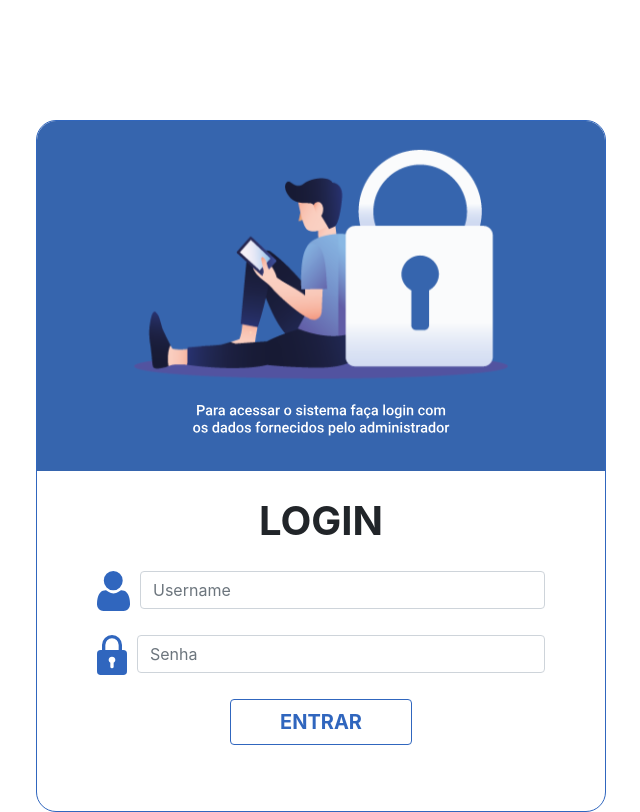
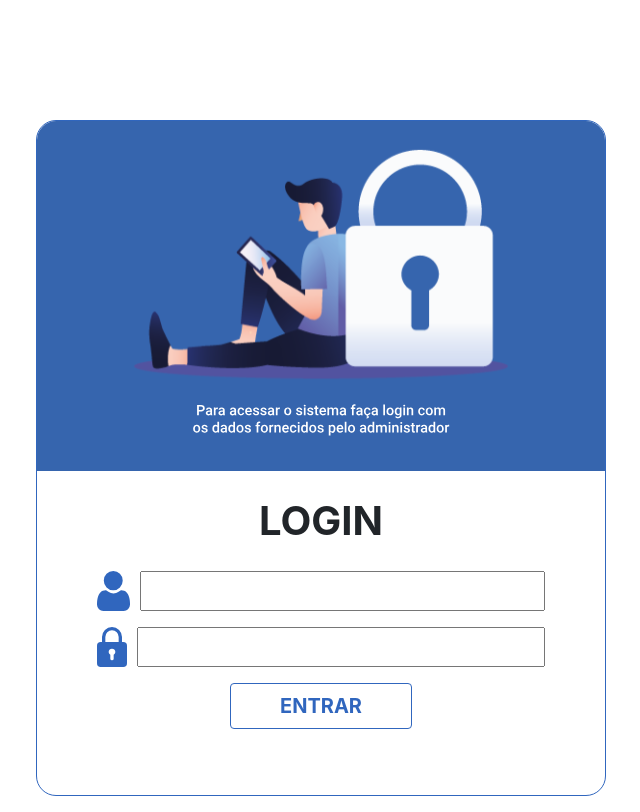
Before and after one commit to tiagobellaver/trabalhoLAB, a React (Create React App) app in the folder frontend/: page /login in a window 1280 px wide. Shown: the whole page, without its empty margins (319-959 px from the left). Built offline with nearby package versions, Linux system fonts and the light colour scheme.

Commit message:
Login Page

```diff
--- a/frontend/package.json
+++ b/frontend/package.json
@@ -13,13 +13,16 @@
     "classnames": "^2.2.6",
     "firebase": "^7.22.0",
     "font-awesome": "^4.7.0",
+    "formik": "^2.2.5",
+    "history": "^5.0.0",
     "react": "^16.13.1",
     "react-bootstrap": "^1.3.0",
     "react-dom": "^16.13.1",
     "react-router": "^5.2.0",
     "react-router-dom": "^5.2.0",
     "react-scripts": "3.4.3",
-    "reactstrap": "^8.6.0"
+    "reactstrap": "^8.6.0",
+    "yup": "^0.30.0"
   },
   "scripts": {
     "start": "react-scripts start",
--- /dev/null
+++ b/frontend/src/history.js
@@ -0,0 +1,5 @@
+import { createBrowserHistory} from 'history'
+
+const history = createBrowserHistory();
+
+export { history }
--- a/frontend/src/pages/login/Login.jsx
+++ b/frontend/src/pages/login/Login.jsx
@@ -1,36 +1,66 @@
 import React  from 'react';
-import { Link } from 'react-router-dom'
-import { Container, Row, Col, Form, Label, FormGroup, Input } from 'reactstrap';
+import { Container, Row, Col, Label } from 'reactstrap';
 import { Image } from 'react-bootstrap';
+import { ErrorMessage, Formik, Form, Field, yupToFormErrors} from 'formik';
+import * as yup from 'yup';
+import axios from 'axios';
+import { history } from '../../history';
 
 import './login.css';
 
-import Login from '../../assets/login-header.svg';
+import LoginImage from '../../assets/login-header.svg';
 
 import User from '../../assets/user.svg';
 import Password from '../../assets/password.svg'
 
-export default props =>
+const Login = () => {
+
+    const handleSubmit = values => {
+        axios.post('http://localhost:8080/api/usuario/login', values)
+        .then(resp => {
+            const { data } = resp
+            if(data) {
+                localStorage.setItem('app-token', data)
+                history.push('/home')
+            }
+        })
+    }
+    const validations = yup.object().shape({
+        email: yup.string().email().required(),
+        password: yup.string().min(5).required()
+    })
+
+    return (
         <>
             <Container>
                 <Row className="justify-content-center">
                     <Col lg={6} className="login-container">
-                <Image src={Login} fluid/>
-                <Form>
+                        <Image src={LoginImage} fluid/>
+                        <Formik initialValues={{}} onSubmit={handleSubmit} validationSchema={validations}>
+                            <Form className="login-form">
                                 <Label className="label-login">Login</Label>
-                    <FormGroup className="d-flex mb-4 login-form">
-                        <Image src={User} fluid/>
-                        <Input type="text" placeholder="Username"/>
-                    </FormGroup>
-                    <FormGroup className="d-flex mb-4 login-form">
-                        <Image src={Password} />
-                        <Input type="password" placeholder="Senha"/>
-                    </FormGroup>
-                    <FormGroup className="d-flex justify-content-center">
-                        <Link to="/" type="button" className="login-button">Entrar</Link>
-                    </FormGroup>
+                                <ErrorMessage component="span" name="email" className="form-error"></ErrorMessage>
+                                <div className="form-group">
+                                    <img src={User} />
+                                    <Field name="email" type="text" className="form-field"/>
+                                </div>
+
+                                <ErrorMessage component="span" name="password" className="form-error"></ErrorMessage>
+                                <div className="form-group">
+                                    <img src={Password}/>
+                                    <Field name="password" type="password" className="form-field"/>
+                                </div>
+
+                                <div className="form-group">
+                                    <button className="login-button" type="submit">Entrar</button>
+                                </div>
                             </Form>
+                        </Formik>
                     </Col>
                 </Row>
             </Container>
         </>
+
+    );
+}
+export default Login
--- a/frontend/src/pages/login/login.css
+++ b/frontend/src/pages/login/login.css
@@ -23,7 +23,18 @@
     margin-right: 10px;
 }
 
-.login-form :focus {
+.form-group {
+    display: flex;
+    justify-content: center;
+    align-items: center;
+}
+
+.form-field {
+    width: 100%;
+    height: 40px;
+}
+
+.form-field:focus {
     border: 1px solid #3066BE;
 }
 
@@ -38,13 +49,26 @@
     padding: 7px 49px;
     background: white;
     margin-bottom: 50px;
+    outline: none;
 }
 
 .login-button:hover {
     color: white;
     background-color: #3066BE;
+    outline: none;
+}
+
+.login-button:focus {
+    outline: none;
 }
 
 .login-button:link {
     text-decoration: none;
+    outline: none;
 }
+
+.form-error {
+    color: #FF0000;
+    margin-left: 45px;
+    font-size: 14px;
+}
--- /dev/null
+++ b/frontend/src/route/PrivateRoute.js
@@ -0,0 +1,10 @@
+import React from 'react';
+import { Route, Redirect } from 'react-router';
+
+const PrivateRoute = props => {
+    const isLogged = !!localStorage.getItem('app-token')
+    return isLogged ? <Route { ... props }/> : <Redirect to="/login"/>
+}
+
+
+export default PrivateRoute
--- a/frontend/src/route/Routes.jsx
+++ b/frontend/src/route/Routes.jsx
@@ -1,5 +1,7 @@
 import React from 'react';
-import { Switch, Route, BrowserRouter } from 'react-router-dom';
+import { Switch, Route, Router } from 'react-router-dom';
+import { history } from '../history';
+
 
 import Login from '../pages/login/Login';
 import Home from '../pages/home/Home';
@@ -10,18 +12,22 @@ import HistoricDetail from '../pages/historic/HistoricDetails';
 import UserCreate from '../pages/user/CardCreate';
 import UserAlter from '../pages/user/CardAlter';
 import About from '../pages/about/About';
+import PrivateRoute from './PrivateRoute';
 
-export default props =>
-    <BrowserRouter>
+const Routes = () => (
+    <Router history={history}>
         <Switch>
             <Route exact path='/login' component={Login} />
-            <Route exact path='/' component={Home} />
-            <Route exact path='/cartoes' component={Cards} />
-            <Route exact path='/cartao-detalhe' component={CardsDetail} />
-            <Route exact path='/historico' component={Historic} />
-            <Route exact path='/historico-detalhe' component={HistoricDetail} />
-            <Route exact path='/cadastrar-cartao' component={UserCreate} />
-            <Route exact path='/alterar-cartao' component={UserAlter} />
-            <Route exact path='/sobre' component={About} />
+            <PrivateRoute exact path='/home' component={Home} />
+            <PrivateRoute exact path='/cartoes' component={Cards} />
+            <PrivateRoute exact path='/cartao-detalhe' component={CardsDetail} />
+            <PrivateRoute exact path='/historico' component={Historic} />
+            <PrivateRoute exact path='/historico-detalhe' component={HistoricDetail} />
+            <PrivateRoute exact path='/cadastrar-cartao' component={UserCreate} />
+            <PrivateRoute exact path='/alterar-cartao' component={UserAlter} />
+            <PrivateRoute exact path='/sobre' component={About} />
         </Switch>
-    </BrowserRouter>
+    </Router>
+)
+
+export default Routes;
```
Also changed, not shown: 1 other file (tests, documents, lock files or other folders). Lines whose indentation alone changed are shown as unchanged.
